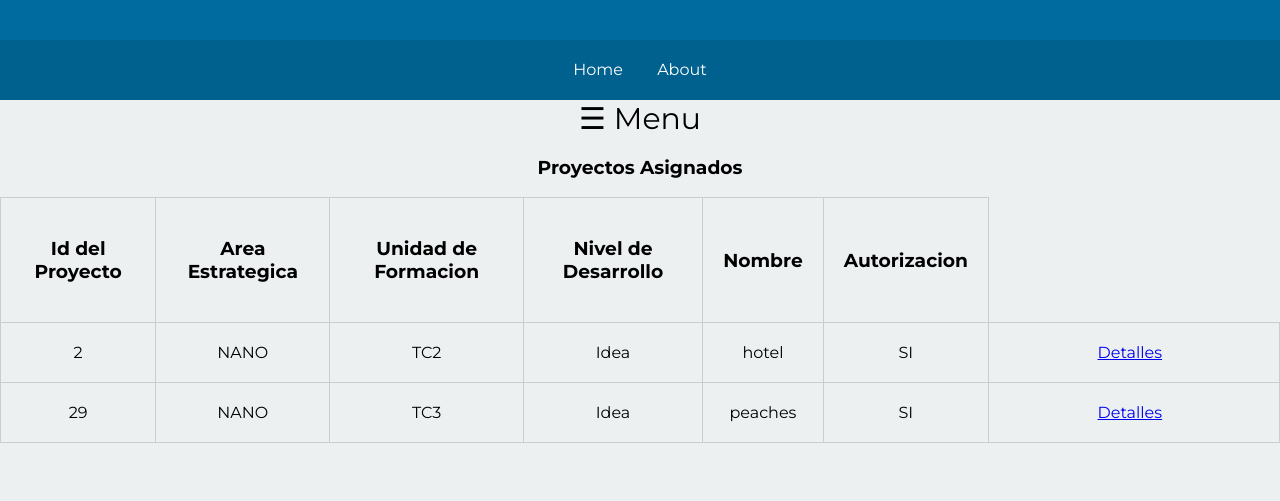
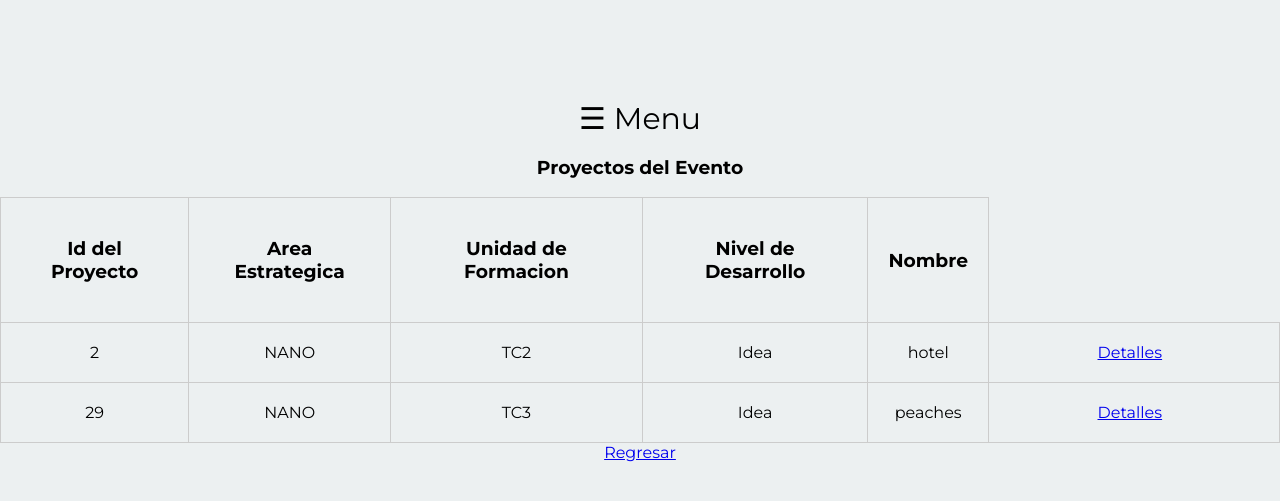
Before and after one commit to juanpemedina/Expo-ing, a PHP site: page /todosproyectos.php?idA=1 in a window 1280 px wide. Shown: the top 501 px of the page. Run offline with PHP 8.4, Linux system fonts and the light colour scheme; a user stored in the database is signed in; data comes from the database, SQL or seed files in the repository.

Commit message:
Update todosproyectos.php

```diff
--- a/todosproyectos.php
+++ b/todosproyectos.php
@@ -2,6 +2,10 @@
 session_start();
 $key = $_SESSION["TipoUsuario"];
 $user = $_SESSION["Usuario"];
+
+if ( $key!=1 and $key!=2 and $key!=3 and $key!=4) {
+		header("Location: 404.html");
+	}
 
 	$idA = null;
 	if ( !empty($_GET['idA'])) {
@@ -17,20 +21,14 @@ $user = $_SESSION["Usuario"];
 <html>
 
 <head>
-	<!--Montserrat font-->
+<title>Proyectos por Area</title>
+  <meta charset="UTF-8" />
+<!--Montserrat font-->
     <link href="https://fonts.googleapis.com/css2?family=Montserrat:ital,wght@0,100;0,200;0,300;0,400;0,500;0,600;0,700;0,800;0,900;1,100;1,200;1,300;1,400;1,500;1,600;1,700;1,800;1,900&display=swap" rel="stylesheet">
     <link rel="stylesheet" href="css/pagina_inicio.css" />
     <script src="JavaScript/menu.js"></script>
   <link rel="stylesheet" href="css/autorizar.css">
 </head>
-
-<header>
-  <h1>Autorizacion de Proyectos</h1>
-  <nav>
-    <a href="pagina_inicio_p.php">Home</a>
-    <a href="about.html">About</a>
-  </nav>
-</header>
 
 <section id='steezy'>
 
@@ -47,15 +45,12 @@ $user = $_SESSION["Usuario"];
             if ($key == 1) {
             	echo '<a href="pagina_inicio_e.php" class="center">Pagina de Inicio</a>';
             	echo '<a href="registro.php" class="center">Registrar</a>';
-            	echo '"mis_proyectos_j.php" class="center">Mis Proyectos</a>';
             }
             else if ($key == 2) {
             	echo '<a href="pagina_inicio_p.php" class="center">Pagina de Inicio</a>';
-            	echo '<a href="mis_proyectos_j.php" class="center">Mis Proyectos</a>';
             }
             else if ($key == 3) {
             	echo '<a href="pagina_inicio_j.php" class="center">Pagina de Inicio</a>';
-            	echo '<a href="mis_proyectos_j.php" class="center">Mis Proyectos</a>';
             }
             else {
             	echo '<a href="pagina_inicio_a.php" class="center">Pagina de Inicio</a>';
@@ -63,16 +58,17 @@ $user = $_SESSION["Usuario"];
 
             ?>
 
-            <a href="#" class="center">Proyectos</a>
+            <a href="mis_proyectos_j.php" class="center">Mis Proyectos</a>
             <a href="about.html" class="center">About</a>
+            <a href="logout.php" class="center">Cerrar Sesión</a>
           </div>
 
-          <span style="font-size:30px;cursor:pointer" onclick="openNav()" class="center">&#9776; Menu</span>
+          <span style="font-size:30px;cursor:pointer" onclick="openNav()" class="left">&#9776; Menu</span>
 	</div>
 </section>
 
 <section>
-  <h1>Proyectos Asignados</h1>
+  <h1>Proyectos del Evento</h1>
 
   <table>
     <thead>
@@ -92,9 +88,6 @@ $user = $_SESSION["Usuario"];
         <td>
           <h3>Nombre</h3>
         </td>
-        <td>
-          <h3>Autorizacion</h3>
-        </td>
       </tr>
     </thead>
 
@@ -110,7 +103,6 @@ $user = $_SESSION["Usuario"];
 			    					   	echo '<td>'. $row['NombreUf'] . '</td>';
 			    					  	echo '<td>'. $row['Nivel'] . '</td>';
                                         echo '<td>'. $row['NombrePy'] . '</td>';
-			                            echo '<td>';    echo ($row['Autorizacion'])?"SI":"NO"; echo'</td>';
 			                            echo '<td width=250>';
 			    					   	echo '<a class="btn" href="detalles.php?id='.$row['Id_Proyecto'].'">Detalles</a>';
 			    					   	echo '&nbsp;';
@@ -124,6 +116,10 @@ $user = $_SESSION["Usuario"];
 
    </table>
 
+   <div class="form-actions">
+						<a class="btn" href="proyectos1.php">Regresar</a>
+					</div>
+
 </section>
   <script src="JavaScript/mis_proyectos_p.js"></script>
 </body>
```
